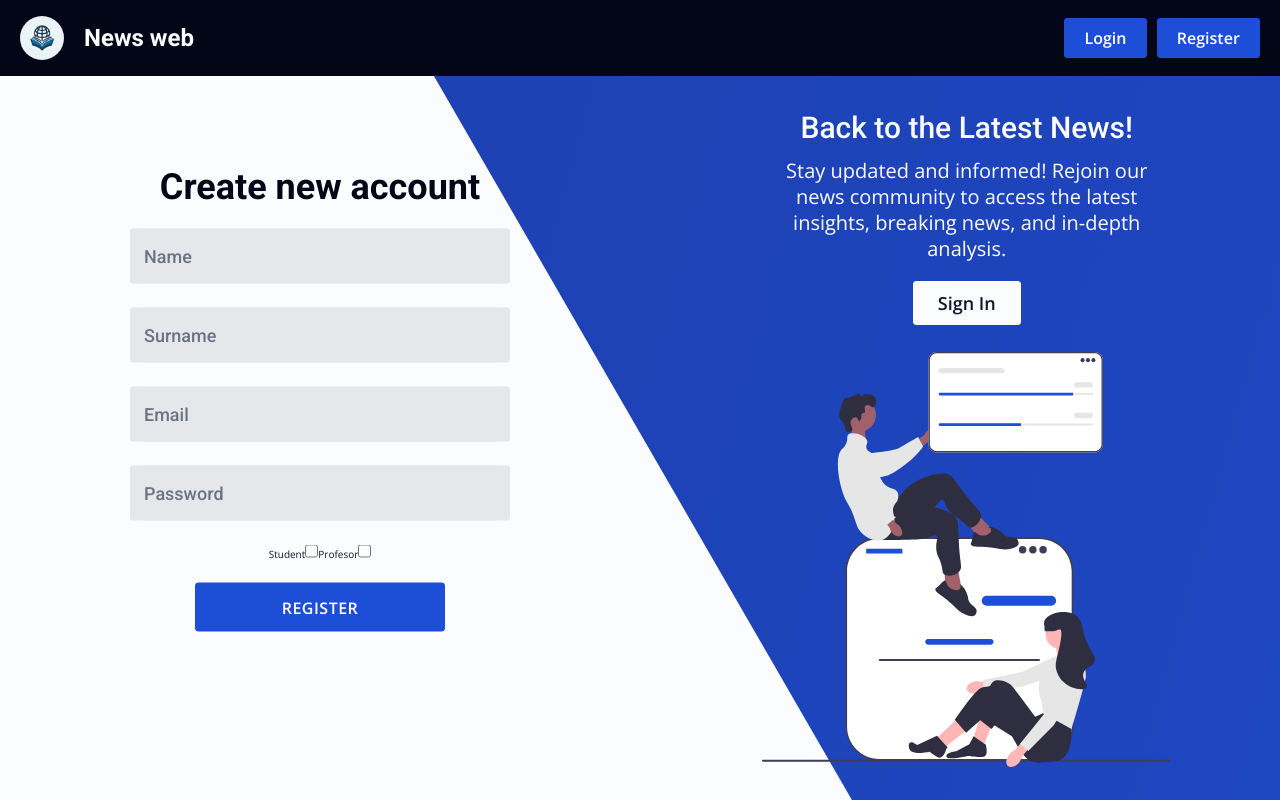
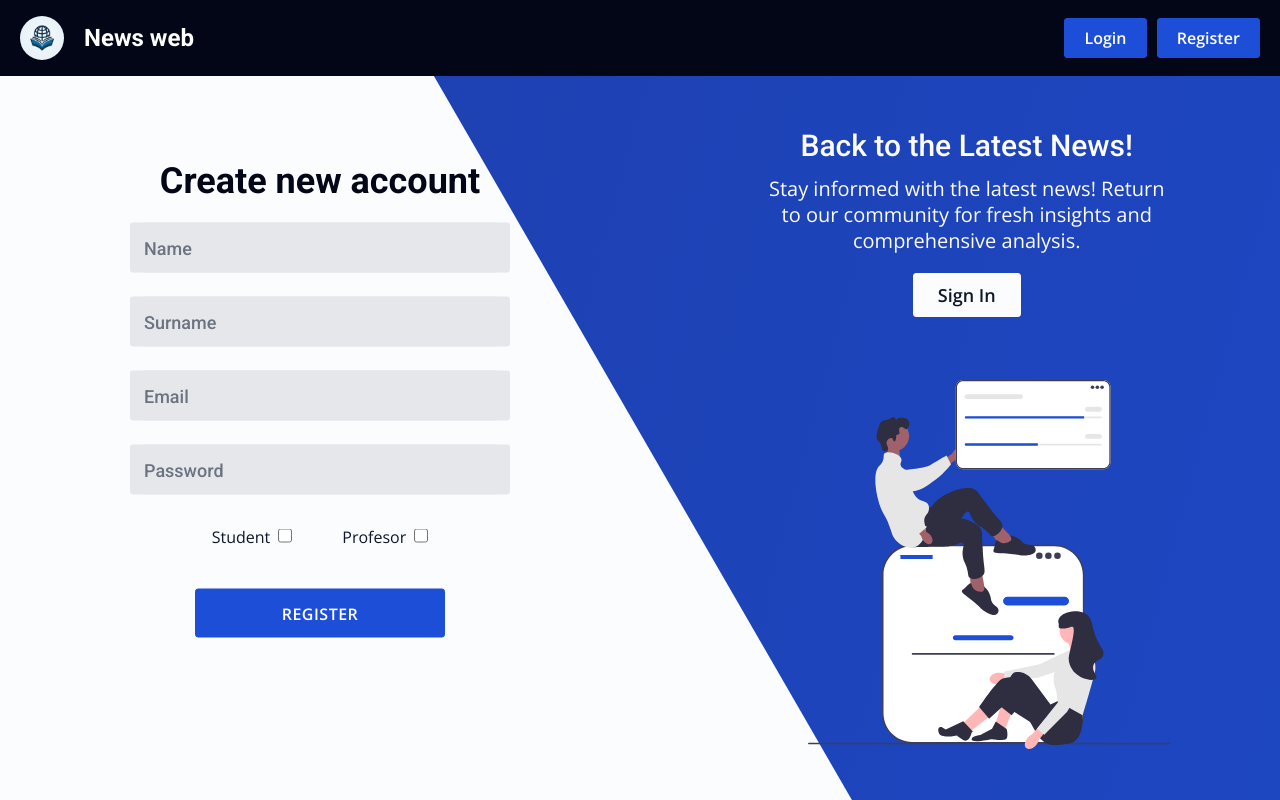
Before and after one commit to PacekMikolaj/NewsWeb, a React app: page /register in a window 1280 px wide. Shown: the top 800 px of the page. Built offline with nearby package versions, Linux system fonts and the light colour scheme; no server answers.

Commit message:
Add framer-motion dependency and update styles

```diff
--- a/package.json
+++ b/package.json
@@ -1,6 +1,7 @@
 {
   "dependencies": {
     "firebase": "^10.7.0",
+    "framer-motion": "^10.16.16",
     "react": "^18.2.0",
     "react-dom": "^18.2.0",
     "react-firebase-hooks": "^5.1.1",
--- a/src/App.tsx
+++ b/src/App.tsx
@@ -1,19 +1,20 @@
 import { testFirebase } from "../firebaseTest";
 import { RouterProvider, createBrowserRouter } from "react-router-dom";
+import { getDownloadURL, ref } from "firebase/storage";
+import { firebaseStorage } from "../firebase";
 
+import { AuthProvider } from "./AuthContext";
 import Home from "./pages/Home/Home";
 import Profile from "./pages/Profile";
 import Login from "./pages/Login/Login";
 import NotFound from "./pages/NotFound/NotFound";
 import Register from "./pages/Register/Register";
-import { AuthProvider } from "./AuthContext";
-import { getDownloadURL, ref } from "firebase/storage";
-import { firebaseStorage } from "../firebase";
 import ArticleDetails from "./pages/ArticleDetails/ArticleDetails";
 import AppLayout from "./pages/AppLayout/AppLayout";
+
+import { AnimatePresence } from "framer-motion";
 //TODO
 /*
-  - style register and login components
   - add loader to images
   - style article details
   - think about routes structure
@@ -83,7 +84,9 @@ export default function App() {
   // testFirebase();
   return (
     <AuthProvider>
-      <RouterProvider router={router} />
+      <AnimatePresence>
+        <RouterProvider router={router} />
+      </AnimatePresence>
     </AuthProvider>
   );
 }
--- a/src/components/UI/Input/Input.less
+++ b/src/components/UI/Input/Input.less
@@ -3,7 +3,7 @@
   padding: 0 0.4rem;
   max-width: 38rem;
   width: 100%;
-  height: 5.5rem;
+  height: 5rem;
   font-family: inherit;
   font-size: 1.6rem;
   border: none;
@@ -14,7 +14,7 @@
   i {
     font-size: 1.8rem;
     text-align: center;
-    line-height: 5.5rem;
+    line-height: 5rem;
     color: var(--gray);
   }
 
--- a/src/components/WelcomePanel/WelcomePanel.less
+++ b/src/components/WelcomePanel/WelcomePanel.less
@@ -32,7 +32,7 @@
   }
 
   &__image {
-    width: 90%;
+    width: 80%;
     transition: transform 1.1s ease-in-out;
     transition-delay: 0.4s;
   }
--- a/src/pages/Login/Login.tsx
+++ b/src/pages/Login/Login.tsx
@@ -10,6 +10,8 @@ import { Button } from "../../components/UI/Button/Button";
 import loginImage from "../../assets/log.svg";
 import WelcomePanel from "../../components/WelcomePanel/WelcomePanel";
 import Input from "../../components/UI/Input/Input";
+import { motion } from "framer-motion";
+
 
 const Login = () => {
   const navigate = useNavigate();
@@ -41,7 +43,12 @@ const Login = () => {
 
   return (
     <>
-      <main className="login">
+      <motion.main
+      className="login"
+      initial={{ width: 0 }}
+      animate={{ width: "100%" }}
+      exit={{ x: window.innerWidth }}
+      >
         <div className="login-container">
           <div className="login-container__inner">
             <form className="login__form">
@@ -66,7 +73,7 @@ const Login = () => {
             </form>
           </div>
         </div>
-      </main>
+      </motion.main>
       <WelcomePanel
         image={loginImage}
         title="Join Our Community!"
--- a/src/pages/Register/Register.less
+++ b/src/pages/Register/Register.less
@@ -55,5 +55,26 @@
       font-weight: 600;
       letter-spacing: .05rem;
     }
+
+    &__checkboxes {
+      display: flex;
+      align-items: center;
+      gap: 5rem;
+      margin-top: 1rem;
+      margin-bottom: 2rem;
+      font-size: 1.6rem;
+      color: var(--text-secondary);
+      label, input {
+        cursor: pointer;
+      }
+
+      input {
+        width: 1.4rem;
+        height: 1.4rem;
+        margin-left: 0.8rem;
+      }
+    }
   }
+
+
 }
--- a/src/pages/Register/Register.tsx
+++ b/src/pages/Register/Register.tsx
@@ -7,6 +7,7 @@ import "./Register.less";
 import Input from "../../components/UI/Input/Input";
 import WelcomePanel from "../../components/WelcomePanel/WelcomePanel";
 import registerImage from "../../assets/register.svg";
+import { motion } from "framer-motion";
 
 export type User = {
   email: string;
@@ -39,9 +40,42 @@ const Register = () => {
       });
   };
 
+  const handleProfesorChange = (e: React.ChangeEvent<HTMLInputElement>) => {
+    if (e.target.checked) {
+      setUserData({
+        ...userData,
+        category: [...userData.category, "profesor"],
+      });
+    } else {
+      setUserData({
+        ...userData,
+        category: userData.category.filter((item) => item !== "profesor"),
+      });
+    }
+  };
+
+  const handleStudentChange = (e: React.ChangeEvent<HTMLInputElement>) => {
+    if (e.target.checked) {
+      setUserData({
+        ...userData,
+        category: [...userData.category, "student"],
+      });
+    } else {
+      setUserData({
+        ...userData,
+        category: userData.category.filter((item) => item !== "student"),
+      });
+    }
+  };
+
   return (
     <>
-      <main className="register">
+      <motion.main
+        className="register"
+        initial={{ width: 0 }}
+        animate={{ width: "100%" }}
+        exit={{ x: window.innerWidth }}
+      >
         <div className="register-container">
           <div className="register-container__inner">
             <form className="register__form" onSubmit={register}>
@@ -90,67 +124,40 @@ const Register = () => {
                 placeholder="Password"
                 required
               />
-              <div>
+              <div className="register__form__checkboxes">
                 <label htmlFor="student">
                   Student
                   <input
+                    id="student"
                     type="checkbox"
                     name="student"
                     checked={userData.category.includes("student")}
-                  onChange={(e) => {
-                    if (e.target.checked) {
-                      setUserData({
-                        ...userData,
-                        category: [...userData.category, "student"],
-                      });
-                    } else {
-                      setUserData({
-                        ...userData,
-                        category: userData.category.filter(
-                          (item) => item !== "student"
-                        ),
-                      });
-                    }
-                  }}
+                    onChange={handleStudentChange}
                   />
                 </label>
                 <label htmlFor="profesor">
                   Profesor
                   <input
+                    id="profesor"
                     name="profesor"
                     type="checkbox"
                     checked={userData.category.includes("profesor")}
-                  onChange={(e) => {
-                    if (e.target.checked) {
-                      setUserData({
-                        ...userData,
-                        category: [...userData.category, "profesor"],
-                      });
-                    } else {
-                      setUserData({
-                        ...userData,
-                        category: userData.category.filter(
-                          (item) => item !== "profesor"
-                        ),
-                      });
-                    }
-                  }}
+                    onChange={handleProfesorChange}
                   />
                 </label>
-
               </div>
-              <Button onClick={register} className="register__form__btn">
+              <Button className="register__form__btn" type="submit">
                 Register
               </Button>
             </form>
           </div>
         </div>
-      </main>
+      </motion.main>
 
       <WelcomePanel
         image={registerImage}
         title="Back to the Latest News!"
-        content="Stay updated and informed! Rejoin our news community to access the latest insights, breaking news, and in-depth analysis."
+        content="Stay informed with the latest news! Return to our community for fresh insights and comprehensive analysis."
         btnText="Sign In"
         path="/login"
         side="right"
```
Also changed, not shown: 1 other file (tests, documents, lock files or other folders). Lines whose indentation alone changed are shown as unchanged.
